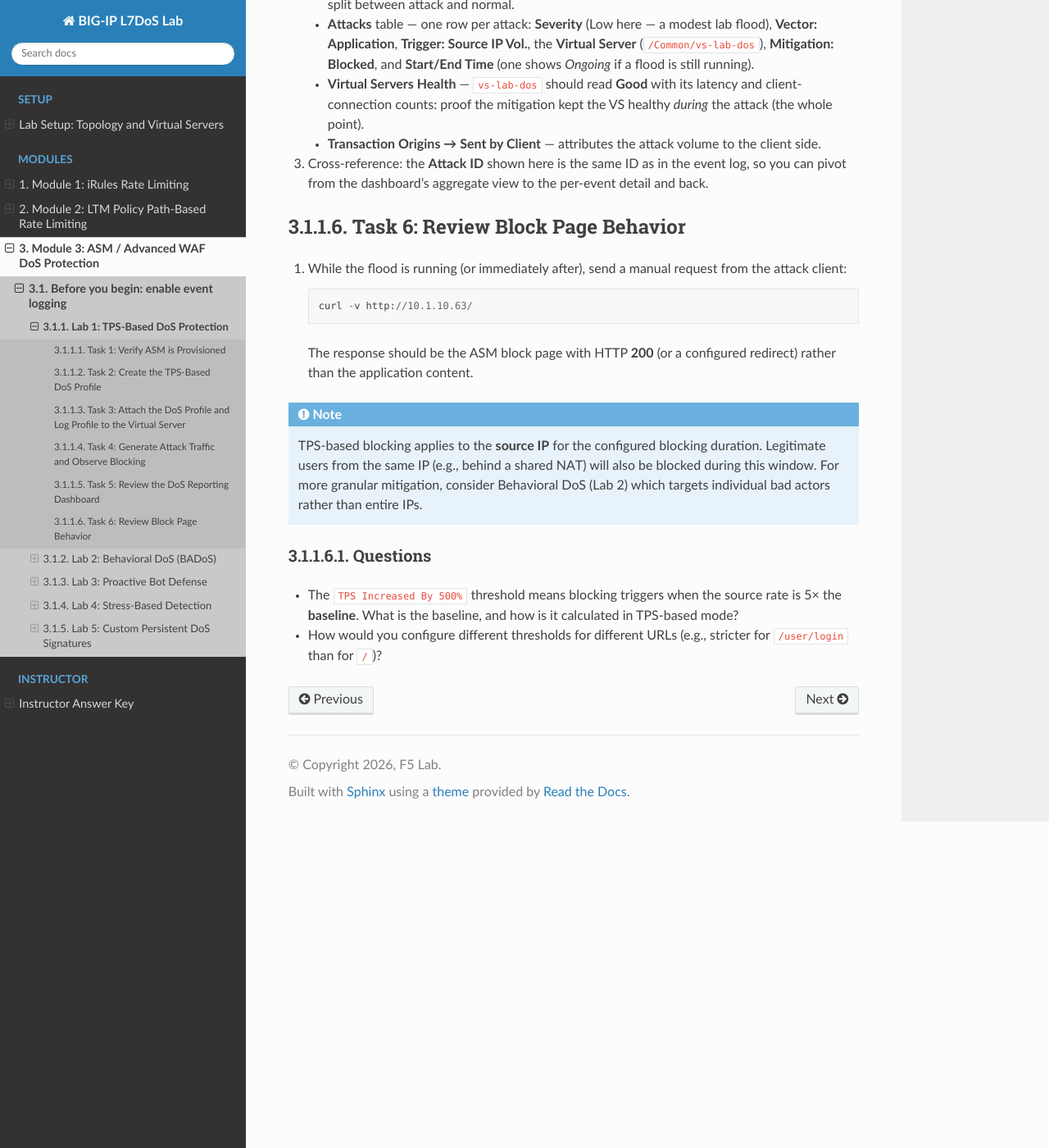
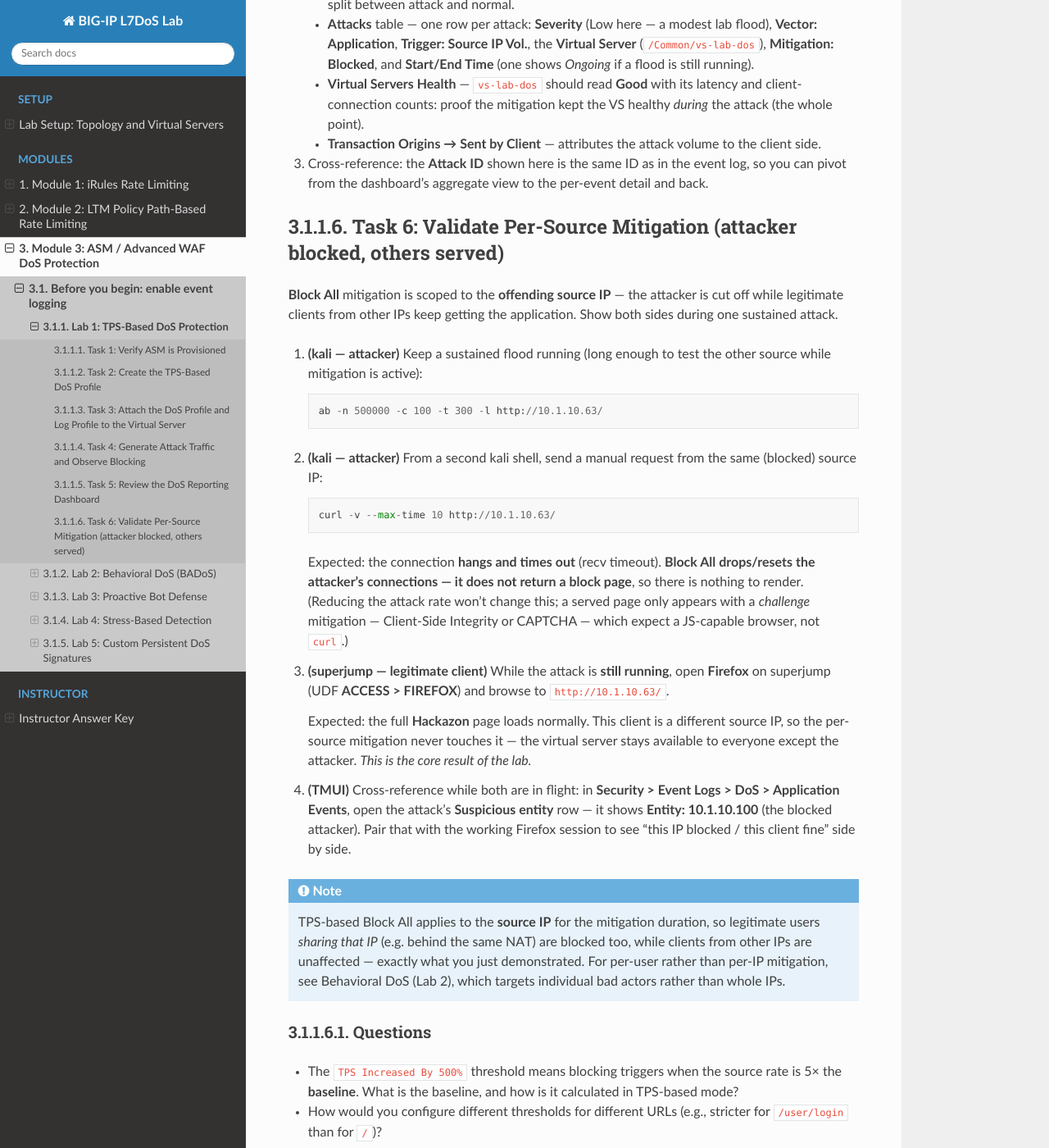
Before and after one commit to snowblind-/BIG-IP-L7DoS-Lab, a Sphinx documentation site: the page built from docs/module3-asm-waf/lab1/lab1-tps-based.rst, in a window 1280 px wide and 1400 px high, scrolled down 3980 px. Shown: the whole window at 82% size. Built offline with Sphinx 7.4.7 and the Read the Docs theme 3.1.0, drawn with Linux system fonts in a browser that asks for light colours.

Commit message:
Lab 1 Task 6: two-source validation (attacker blocked, superjump Firefox served)
Replace the incorrect 'ASM block page' expectation — Block All drops/resets the
attacker's connections (recv timeout from kali), it never serves a page. Rewrite
as the core per-source-mitigation proof: during a sustained kali flood, the
attacker (10.1.10.100) times out while a legitimate client from a different source
(superjump Firefox > http://10.1.10.63/) still loads the full Hackazon page. Add a
DoS event-log cross-reference (Suspicious entity Entity=10.1.10.100) and keep the
shared-NAT note.

```diff
--- a/docs/module3-asm-waf/lab1/lab1-tps-based.rst
+++ b/docs/module3-asm-waf/lab1/lab1-tps-based.rst
@@ -238,24 +238,50 @@ aggregate rollup of the same attacks — the view you use to brief on an inciden
    log, so you can pivot from the dashboard's aggregate view to the per-event
    detail and back.
 
-Task 6: Review Block Page Behavior
-------------------------------------
+Task 6: Validate Per-Source Mitigation (attacker blocked, others served)
+------------------------------------------------------------------------
 
-#. While the flood is running (or immediately after), send a manual request
-   from the attack client::
+**Block All** mitigation is scoped to the **offending source IP** — the attacker
+is cut off while legitimate clients from other IPs keep getting the application.
+Show both sides during one sustained attack.
 
-      curl -v http://10.1.10.63/
+#. **(kali — attacker)** Keep a sustained flood running (long enough to test the
+   other source while mitigation is active)::
 
-   The response should be the ASM block page with HTTP **200** (or a
-   configured redirect) rather than the application content.
+      ab -n 500000 -c 100 -t 300 -l http://10.1.10.63/
+
+#. **(kali — attacker)** From a second kali shell, send a manual request from the
+   same (blocked) source IP::
+
+      curl -v --max-time 10 http://10.1.10.63/
+
+   Expected: the connection **hangs and times out** (recv timeout). **Block All
+   drops/resets the attacker's connections — it does not return a block page**, so
+   there is nothing to render. (Reducing the attack rate won't change this; a
+   served page only appears with a *challenge* mitigation — Client-Side Integrity
+   or CAPTCHA — which expect a JS-capable browser, not ``curl``.)
+
+#. **(superjump — legitimate client)** While the attack is **still running**, open
+   **Firefox** on superjump (UDF **ACCESS > FIREFOX**) and browse to
+   ``http://10.1.10.63/``.
+
+   Expected: the full **Hackazon** page loads normally. This client is a different
+   source IP, so the per-source mitigation never touches it — the virtual server
+   stays available to everyone except the attacker. *This is the core result of
+   the lab.*
+
+#. **(TMUI)** Cross-reference while both are in flight: in **Security > Event Logs
+   > DoS > Application Events**, open the attack's **Suspicious entity** row — it
+   shows **Entity: 10.1.10.100** (the blocked attacker). Pair that with the working
+   Firefox session to see "this IP blocked / this client fine" side by side.
 
 .. note::
 
-   TPS-based blocking applies to the **source IP** for the configured
-   blocking duration. Legitimate users from the same IP (e.g., behind a
-   shared NAT) will also be blocked during this window. For more granular
-   mitigation, consider Behavioral DoS (Lab 2) which targets individual
-   bad actors rather than entire IPs.
+   TPS-based Block All applies to the **source IP** for the mitigation duration, so
+   legitimate users *sharing that IP* (e.g. behind the same NAT) are blocked too,
+   while clients from other IPs are unaffected — exactly what you just
+   demonstrated. For per-user rather than per-IP mitigation, see Behavioral DoS
+   (Lab 2), which targets individual bad actors rather than whole IPs.
 
 Questions
 ~~~~~~~~~
```
